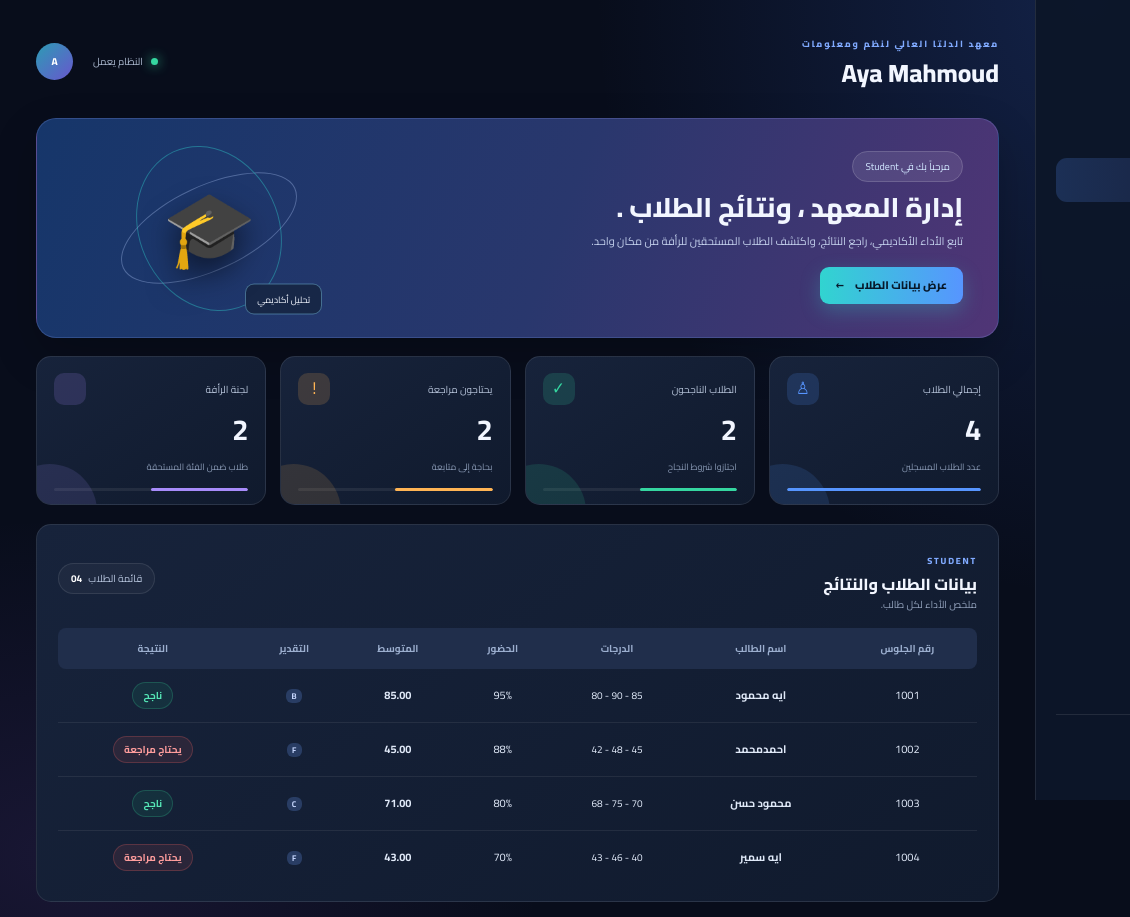
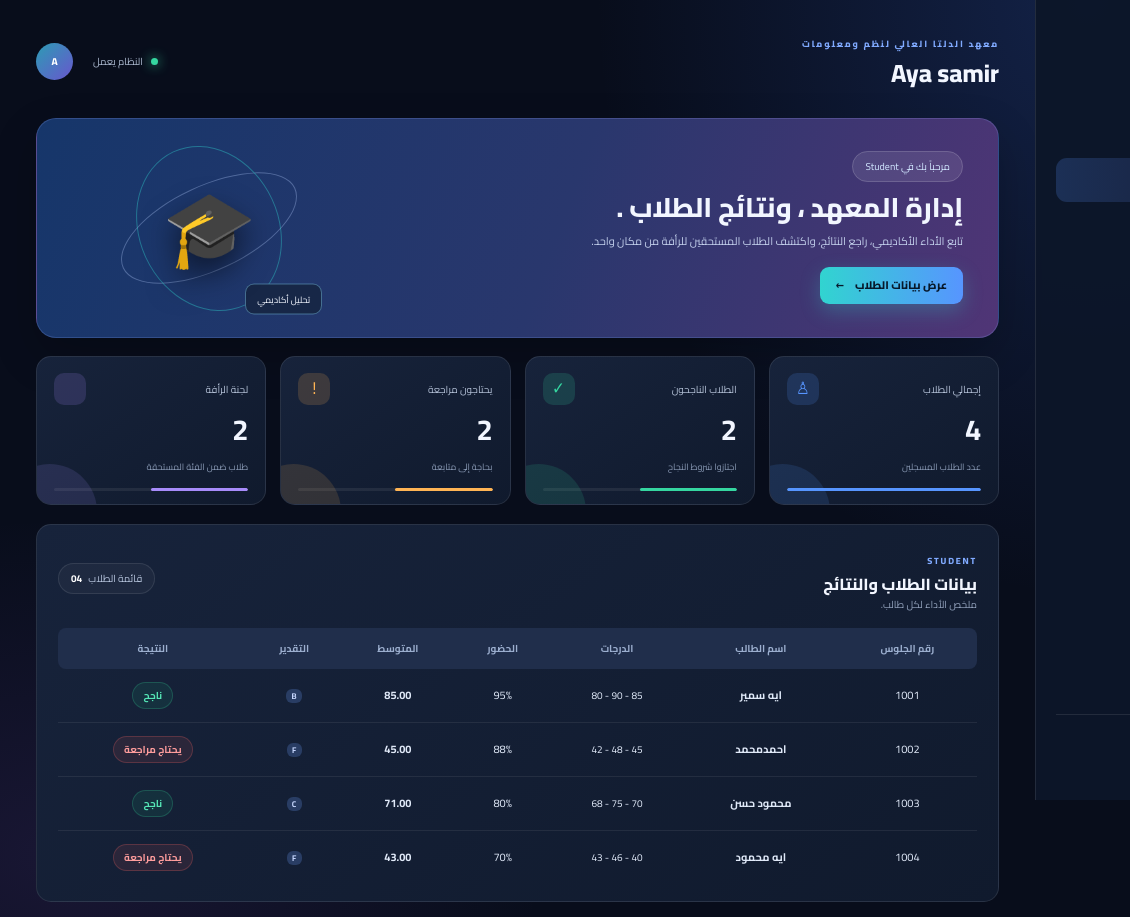
Before and after one commit to aysime43-byte/Student_Hub_Professional, a plain HTML site: page index.html in a window 1280 px wide. Shown: the top 917 px of the page, 0-1130 px from the left. Drawn offline with nearby package versions, Linux system fonts and the light colour scheme.

Commit message:
Add files via upload

```diff
--- a/index.html
+++ b/index.html
@@ -17,7 +17,7 @@
   <div class="profile"><div class="profile-avatar">A</div><div><b>إدارة النظام</b><small>مسؤول النظام</small></div></div>
 </aside>
 <main class="main">
-<header class="topbar"><div><small>معهد الدلتا العالي لنظم ومعلومات </small><h1>Aya Mahmoud</h1></div><div class="online"><i></i> النظام يعمل <span class="user-avatar">A</span></div></header>
+<header class="topbar"><div><small>معهد الدلتا العالي لنظم ومعلومات </small><h1>Aya samir</h1></div><div class="online"><i></i> النظام يعمل <span class="user-avatar">A</span></div></header>
 <section class="hero" id="overview">
   <div class="hero-text"><span class="hero-label">مرحباً بك في Student </span><h2>إدارة المعهد ، ونتائج الطلاب .</h2><p>تابع الأداء الأكاديمي، راجع النتائج، واكتشف الطلاب المستحقين للرأفة من مكان واحد.</p><a href="#students">عرض بيانات الطلاب　←</a></div>
   <div class="hero-graphic"><div class="ring ring-a"></div><div class="ring ring-b"></div><div class="cap">🎓</div><div class="float-tag"> تحليل أكاديمي</div></div>
--- a/script.js
+++ b/script.js
@@ -32,10 +32,10 @@ class Student {
 
 // 2) مصفوفة الطلاب: يوجد طالبان متوسطهما بين 40 و49
 const studentsList = [
-  new Student(1001, "ايه محمود", [85, 90, 80], 95),
+  new Student(1001, "ايه سمير", [85, 90, 80], 95),
   new Student(1002, "احمدمحمد ", [45, 48, 42], 88),
   new Student(1003, "محمود حسن", [70, 75, 68], 80),
-  new Student(1004, "ايه سمير", [40, 46, 43], 70)
+  new Student(1004, "ايه محمود", [40, 46, 43], 70)
 ];
 
 // 3) filter لاستخراج الطلاب المتعثرين
```
